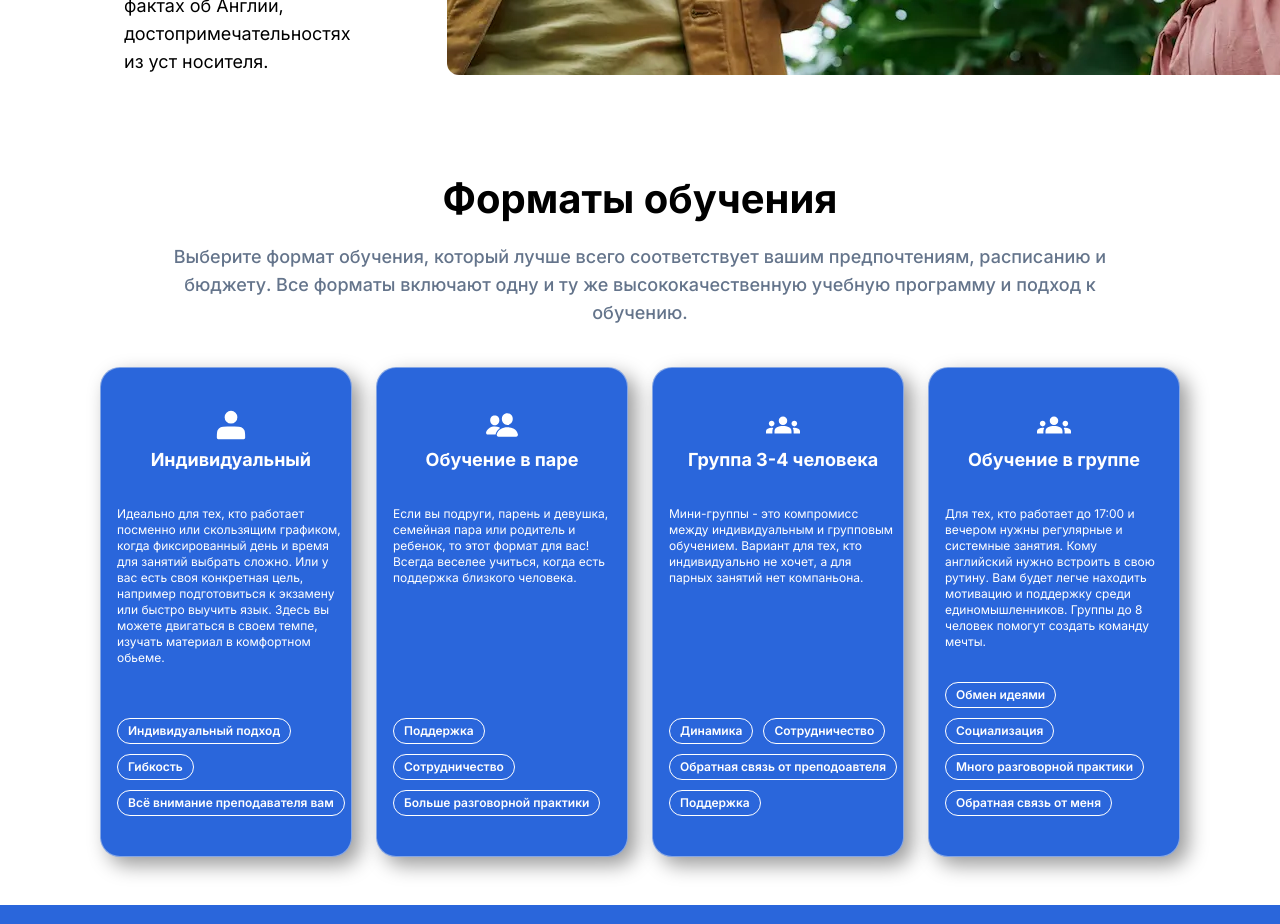
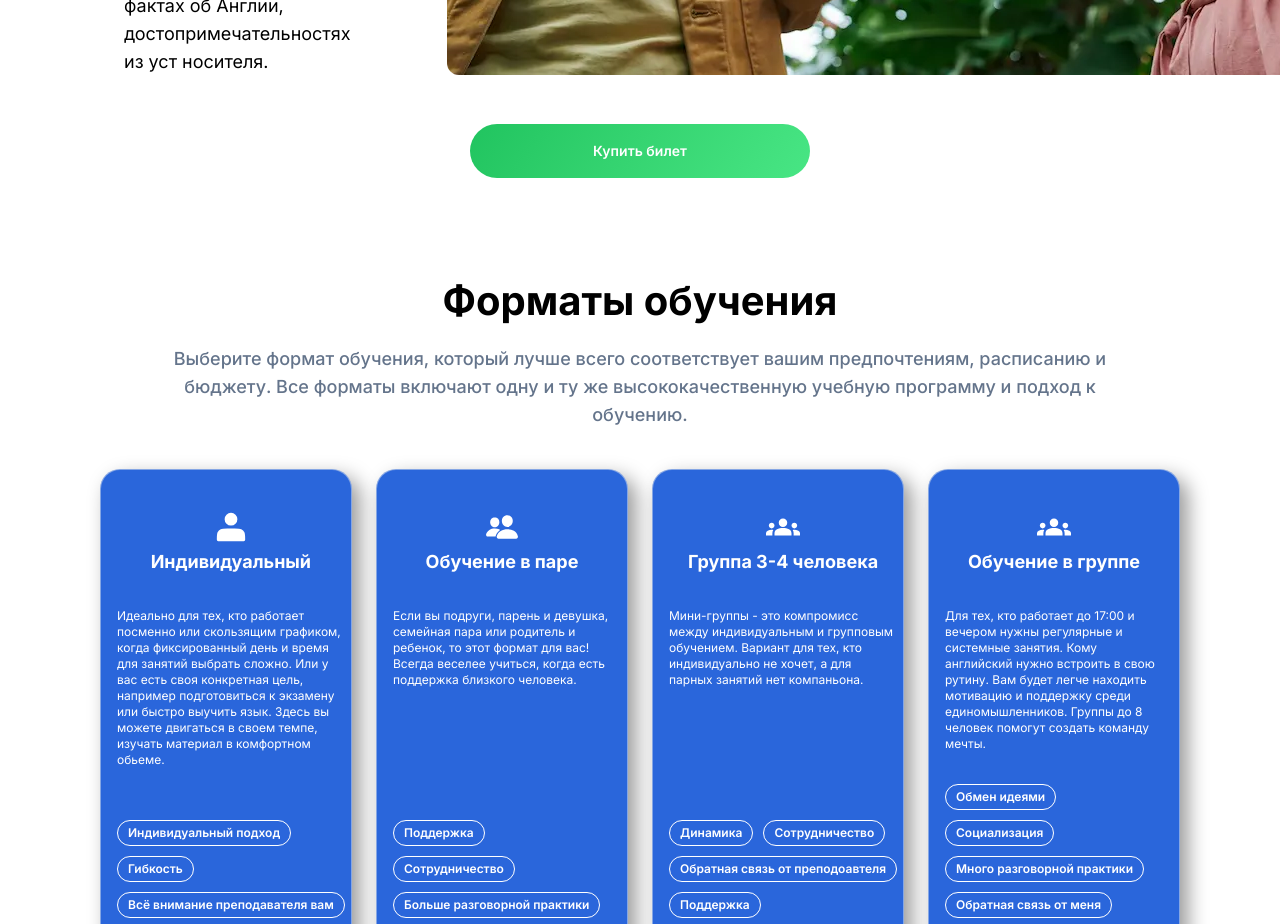
Before and after one commit to evgeniyworkbel/ira-buevich, a Next.js app: page / in a window 1280 px wide. Shown: the part 3480-4404 px from the top of the page. Built offline with nearby package versions, Linux system fonts and the light colour scheme.

Commit message:
feat: add button for purchasying ticket

```diff
--- a/src/widgets/speaking-clubs/ui/speaking-clubs.tsx
+++ b/src/widgets/speaking-clubs/ui/speaking-clubs.tsx
@@ -1,7 +1,8 @@
-import { Container, Dot, Title } from "@/shared/ui";
+import Image from "next/image";
+import { ButtonLink, Container, Dot, Title } from "@/shared/ui";
+import { navItems } from "@/shared/navigation";
+import { contacts } from "@/shared/contacts";
 import { speakingClubsBenefits } from "../model/data";
-import Image from "next/image";
-import { navItems } from "@/shared/navigation";
 
 export function SpeakingClubs() {
   return (
@@ -50,6 +51,14 @@ export function SpeakingClubs() {
             alt=""
           />
         </div>
+        {/** @todo: добавить ОТЗЫВЫ */}
+        <ButtonLink
+          className="mx-auto mt-auto w-11/12 max-w-[340px] bg-linear-125 from-accent to-[oklch(0.82_0.189_152)] py-3 xl:h-13.5"
+          href={contacts.instagramDM}
+          target="_blank"
+        >
+          Купить билет
+        </ButtonLink>
       </section>
     </Container>
   );
```
